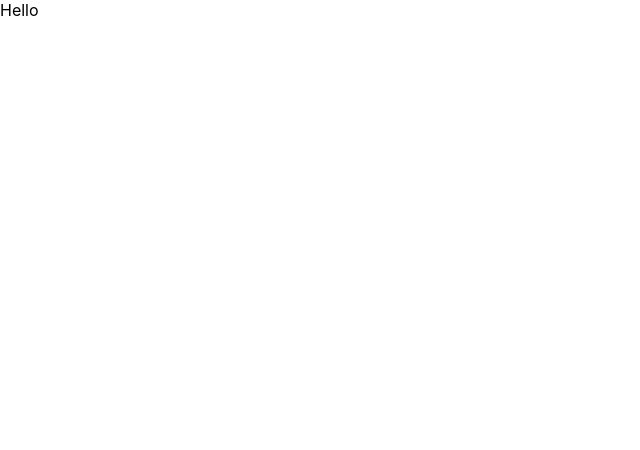
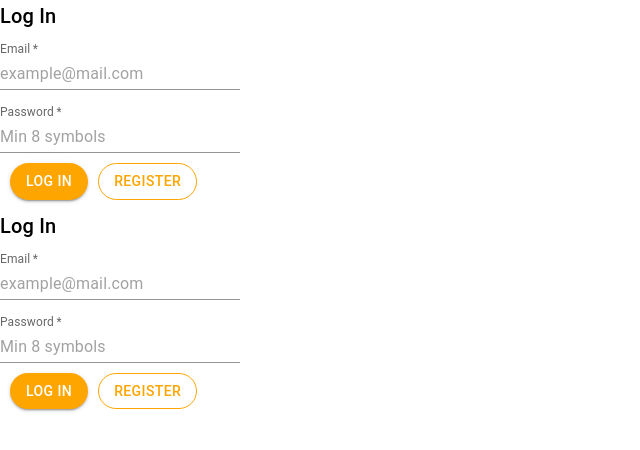
Before and after one commit to Vladislav-Ivanilov/team_project_SlimMom, a React (Create React App) app: page /team_project_SlimMom/login in a window 1280 px wide. Shown: the top 450 px of the page, without its empty margins (0-640 px from the left). Built offline with nearby package versions, Linux system fonts and the light colour scheme.

Commit message:
added login-form

```diff
--- a/package.json
+++ b/package.json
@@ -8,6 +8,7 @@
     "@emotion/styled": "^11.10.6",
     "@mui/icons-material": "^5.11.9",
     "@mui/material": "^5.11.9",
+    "@reduxjs/toolkit": "^1.9.2",
     "@testing-library/jest-dom": "^5.16.3",
     "@testing-library/react": "^12.1.4",
     "@testing-library/user-event": "^13.5.0",
--- a/src/components/App.jsx
+++ b/src/components/App.jsx
@@ -1,3 +1,15 @@
+// export const App = () => {
+//   return <div>Hello</div>;
+// };
+
+import { LoginForm } from './LoginForm/LoginForm';
+import { RegisterForm } from './RegisterForm/RegisterForm';
+
 export const App = () => {
-  return <div>Hello</div>;
+  return (
+    <>
+      <LoginForm />
+      <RegisterForm />
+    </>
+  );
 };
--- a/src/components/LoginForm/LoginForm.jsx
+++ b/src/components/LoginForm/LoginForm.jsx
@@ -1,11 +1,99 @@
-import { Formik } from 'formik';
+import { Typography, TextField, Box, Button } from '@mui/material';
+import { Formik, Form } from 'formik';
+
+const initialValues = {
+  email: '',
+  password: '',
+};
+
 export const LoginForm = () => {
+  const handleSubmit = (values, { setSubmitting, resetForm }) => {
+    setSubmitting(true);
+
+    const newUser = {
+      email: values.email,
+      password: values.password,
+    };
+
+    console.log(newUser);
+    resetForm();
+    setSubmitting(false);
+  };
   return (
-    <Formik>
-      <form action="">
-        <label htmlFor="1231231">123123123</label>
-        <input type="text" />
-      </form>
-    </Formik>
+    <Box>
+      <Typography sx={{ marginBottom: '10px' }} variant="h6">
+        Log In
+      </Typography>
+
+      <Formik initialValues={initialValues} onSubmit={handleSubmit}>
+        {({ values, handleChange, handleBlur }) => (
+          <Form>
+            <Box
+              sx={{
+                display: 'flex',
+                flexDirection: 'column',
+                gap: '15px',
+              }}
+            >
+              <TextField
+                required
+                sx={{ width: '240px' }}
+                InputLabelProps={{
+                  shrink: true,
+                }}
+                name="email"
+                label="Email"
+                value={values.email}
+                placeholder="example@mail.com"
+                variant="standard"
+                onChange={handleChange}
+              />
+
+              <TextField
+                required
+                sx={{ width: '240px' }}
+                InputLabelProps={{
+                  shrink: true,
+                }}
+                name="password"
+                value={values.password}
+                label="Password"
+                type="password"
+                placeholder="Min 8 symbols"
+                variant="standard"
+                onChange={handleChange}
+              />
+            </Box>
+
+            <Button
+              sx={{
+                bgcolor: 'orange',
+                borderRadius: '30px',
+                marginX: '10px',
+                marginY: '10px',
+              }}
+              type="submit"
+              variant="contained"
+            >
+              Log in
+            </Button>
+
+            <Button
+              sx={{
+                color: 'orange',
+                borderColor: 'orange',
+                borderRadius: '30px',
+
+                marginY: '10px',
+              }}
+              variant="outlined"
+              href="#contained-buttons"
+            >
+              Register
+            </Button>
+          </Form>
+        )}
+      </Formik>
+    </Box>
   );
 };
--- a/src/components/RegisterForm/RegisterForm.jsx
+++ b/src/components/RegisterForm/RegisterForm.jsx
@@ -1,12 +1,102 @@
-import { Formik } from 'formik';
+import { Typography, TextField, Box, Button } from '@mui/material';
+import { Formik, Form } from 'formik';
+
+const initialValues = {
+  name: '',
+  email: '',
+  password: '',
+};
 
 export const RegisterForm = () => {
+  const handleSubmit = (values, { setSubmitting, resetForm }) => {
+    setSubmitting(true);
+
+    const newUser = {
+      name: values.name,
+
+      email: values.email,
+      password: values.password,
+    };
+
+    console.log(newUser);
+    resetForm();
+    setSubmitting(false);
+  };
   return (
-    <Formik>
-      <form action="">
-        <label htmlFor=""></label>
-        <input type="text" />
-      </form>
-    </Formik>
+    <Box>
+      <Typography sx={{ marginBottom: '10px' }} variant="h6">
+        Log In
+      </Typography>
+
+      <Formik initialValues={initialValues} onSubmit={handleSubmit}>
+        {({ values, handleChange, handleBlur }) => (
+          <Form>
+            <Box
+              sx={{
+                display: 'flex',
+                flexDirection: 'column',
+                gap: '15px',
+              }}
+            >
+              <TextField
+                required
+                sx={{ width: '240px' }}
+                InputLabelProps={{
+                  shrink: true,
+                }}
+                name="email"
+                label="Email"
+                value={values.email}
+                placeholder="example@mail.com"
+                variant="standard"
+                onChange={handleChange}
+              />
+
+              <TextField
+                required
+                sx={{ width: '240px' }}
+                InputLabelProps={{
+                  shrink: true,
+                }}
+                name="password"
+                value={values.password}
+                label="Password"
+                type="password"
+                placeholder="Min 8 symbols"
+                variant="standard"
+                onChange={handleChange}
+              />
+            </Box>
+
+            <Button
+              sx={{
+                bgcolor: 'orange',
+                borderRadius: '30px',
+                marginX: '10px',
+                marginY: '10px',
+              }}
+              type="submit"
+              variant="contained"
+            >
+              Log in
+            </Button>
+
+            <Button
+              sx={{
+                color: 'orange',
+                borderColor: 'orange',
+                borderRadius: '30px',
+
+                marginY: '10px',
+              }}
+              variant="outlined"
+              href="#contained-buttons"
+            >
+              Register
+            </Button>
+          </Form>
+        )}
+      </Formik>
+    </Box>
   );
 };
--- a/src/redux/store.js
+++ /dev/null
@@ -1 +0,0 @@
-//store
```
Also changed, not shown: 1 other file (tests, documents, lock files or other folders).
